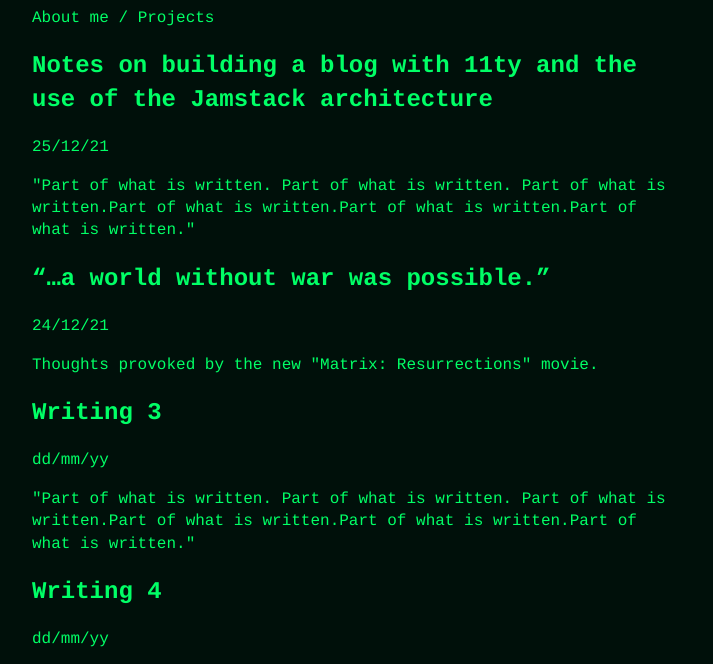
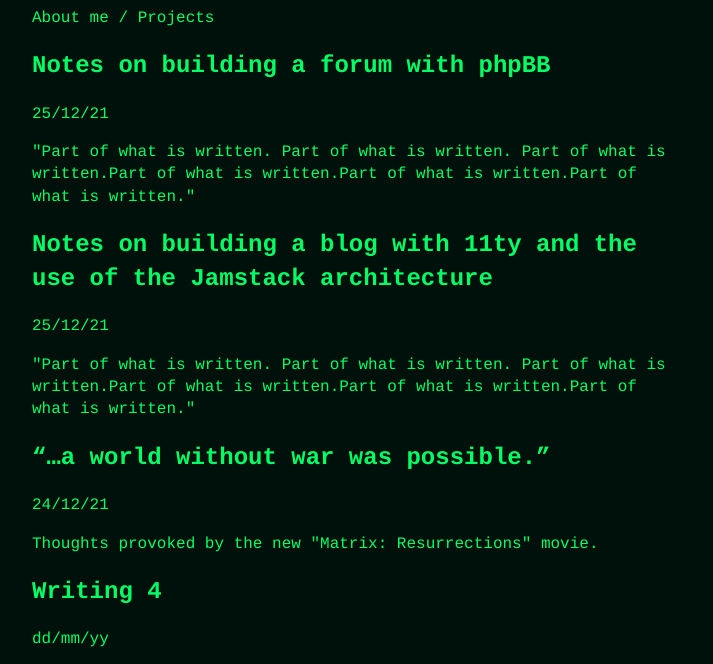
Before and after one commit to Oron-2/static-blog, a plain HTML site: page index.html in a window 1280 px wide. Shown: the part 85-749 px from the top of the page, without its empty margins (283-996 px from the left). Drawn offline with Linux system fonts and the light colour scheme.

Commit message:
Update index.html

```diff
--- a/index.html
+++ b/index.html
@@ -29,6 +29,14 @@
         </p>
       -->
 
+      <h2><a href="writings/writing_3.html">Notes on building a forum with phpBB</a></h2>
+      <p class="date">25/12/21</p>
+      <p>
+        "Part of what is written. Part of what is written. Part of what is
+        written.Part of what is written.Part of what is written.Part of what
+        is written."
+      </p>
+
       <h2><a href="writings/writing_2.html">Notes on building a blog with 11ty and the use of the Jamstack
           architecture</a></h2>
       <p class="date">25/12/21</p>
@@ -43,14 +51,6 @@
       </h2>
       <p class="date">24/12/21</p>
       <p>Thoughts provoked by the new "Matrix: Resurrections" movie.</p>
-
-      <h2><a href="writings/writing_3.html">Writing 3</a></h2>
-      <p class="date">dd/mm/yy</p>
-      <p>
-        "Part of what is written. Part of what is written. Part of what is
-        written.Part of what is written.Part of what is written.Part of what
-        is written."
-      </p>
 
       <h2><a href="writings/writing_4.html">Writing 4</a></h2>
       <p class="date">dd/mm/yy</p>
```
